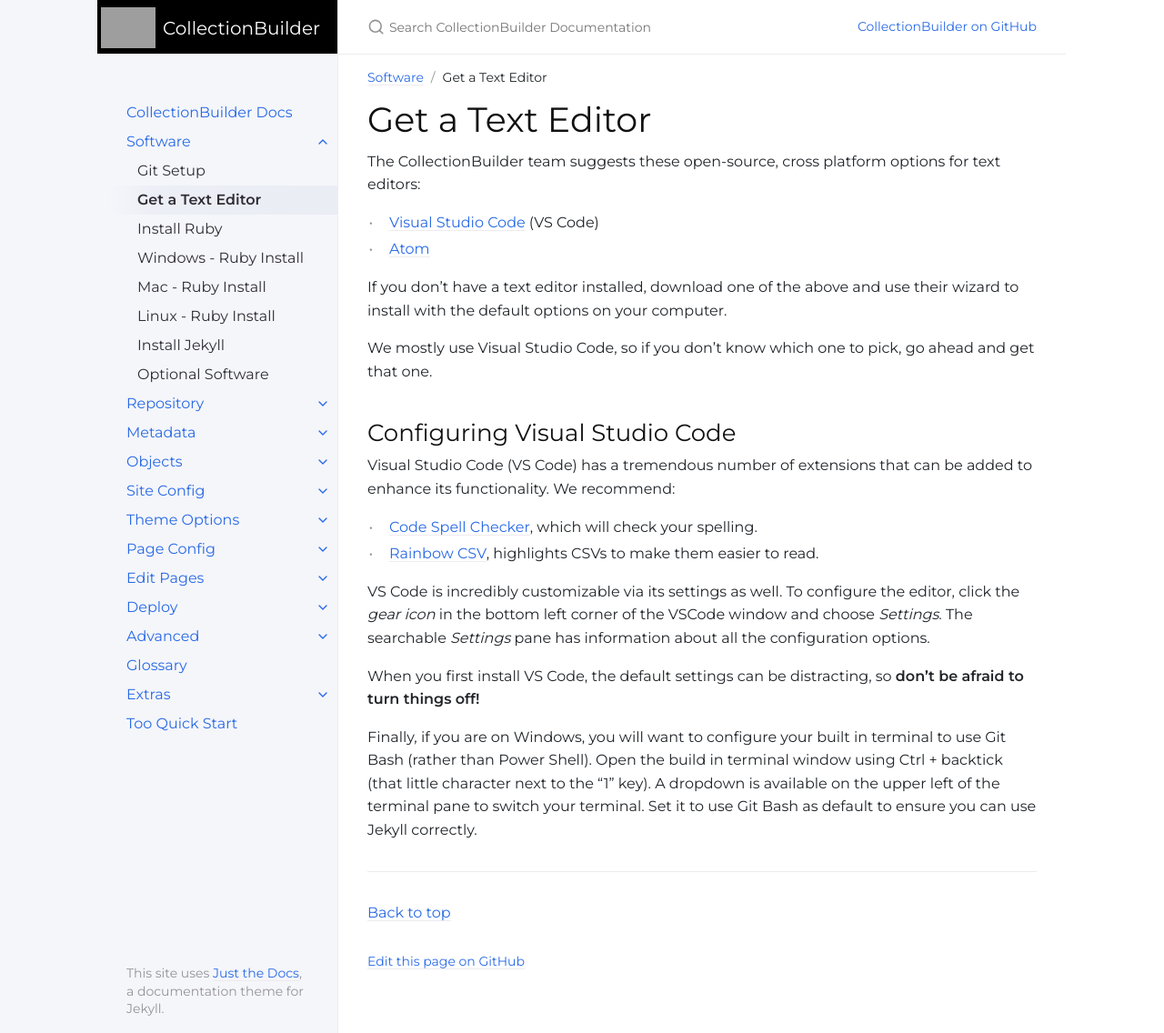
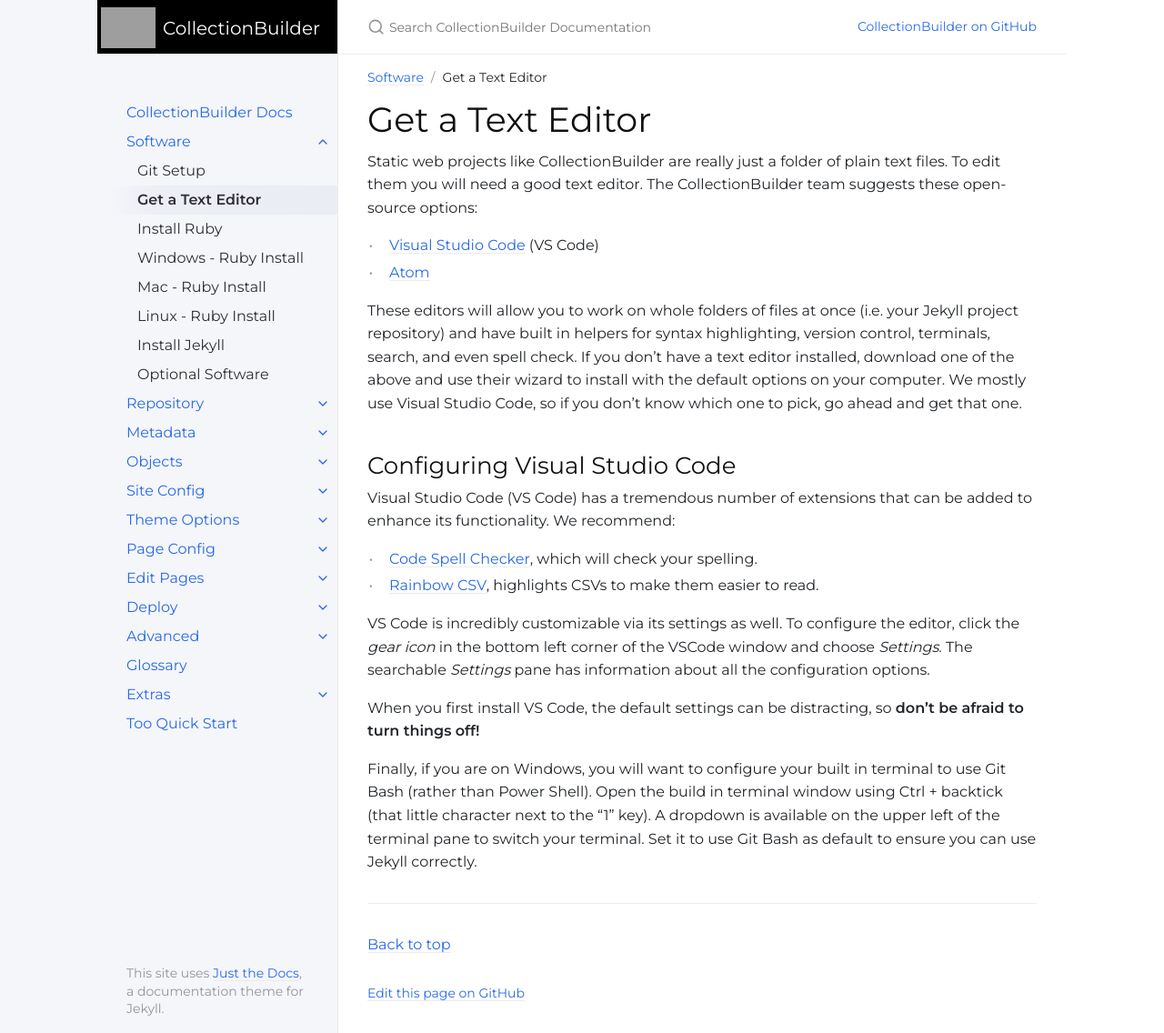
Before and after one commit to CollectionBuilder/cb-docs, a Jekyll site: the page built from docs/software/texteditor.md, in a window 1280 px wide and 1136 px high. Shown: the whole window at 91% size. Built offline with Jekyll 4.4.1, drawn with Linux system fonts in a browser that asks for light colours; comment, search, counter and statistics services are not loaded.

Commit message:
tweak text editors

```diff
--- a/docs/software/texteditor.md
+++ b/docs/software/texteditor.md
@@ -6,13 +6,15 @@ nav_order: 2
 
 # Get a Text Editor
 
-The CollectionBuilder team suggests these open-source, cross platform options for text editors:
+Static web projects like CollectionBuilder are really just a folder of plain text files.
+To edit them you will need a good text editor.
+The CollectionBuilder team suggests these open-source options:
 
 - [Visual Studio Code](https://code.visualstudio.com/){:target="_blank" rel="noopener"} (VS Code)
 - [Atom](https://atom.io/){:target="_blank" rel="noopener"}
 
+These editors will allow you to work on whole folders of files at once (i.e. your Jekyll project repository) and have built in helpers for syntax highlighting, version control, terminals, search, and even spell check.
 If you don't have a text editor installed, download one of the above and use their wizard to install with the default options on your computer.
-
 We mostly use Visual Studio Code, so if you don't know which one to pick, go ahead and get that one.
 
 ## Configuring Visual Studio Code
```
